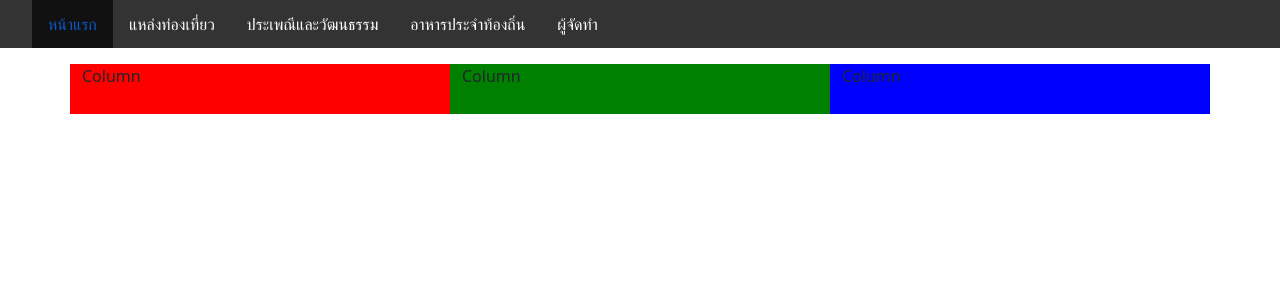
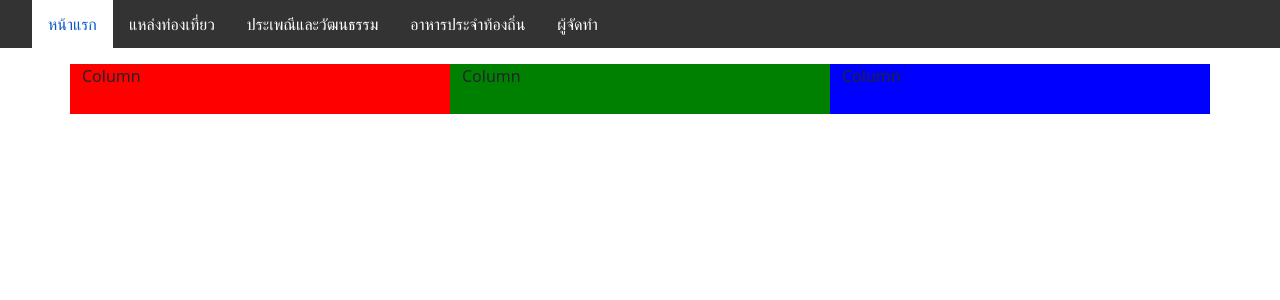
Before and after one commit to waiwaix43/Nakhon-Si-Thammarat-Project, a PHP site: page / in a window 1280 px wide, with the pointer over the restyled element. Shown: the top 300 px of the page. Run offline with PHP 8.4, Linux system fonts and the light colour scheme.

Commit message:
Update index.php

```diff
--- a/index.php
+++ b/index.php
@@ -20,7 +20,7 @@
         text-decoration: none;
       }
       li a:hover {
-        background-color: #111;
+        background-color: white;
       }
     </style>
   </head>
```
